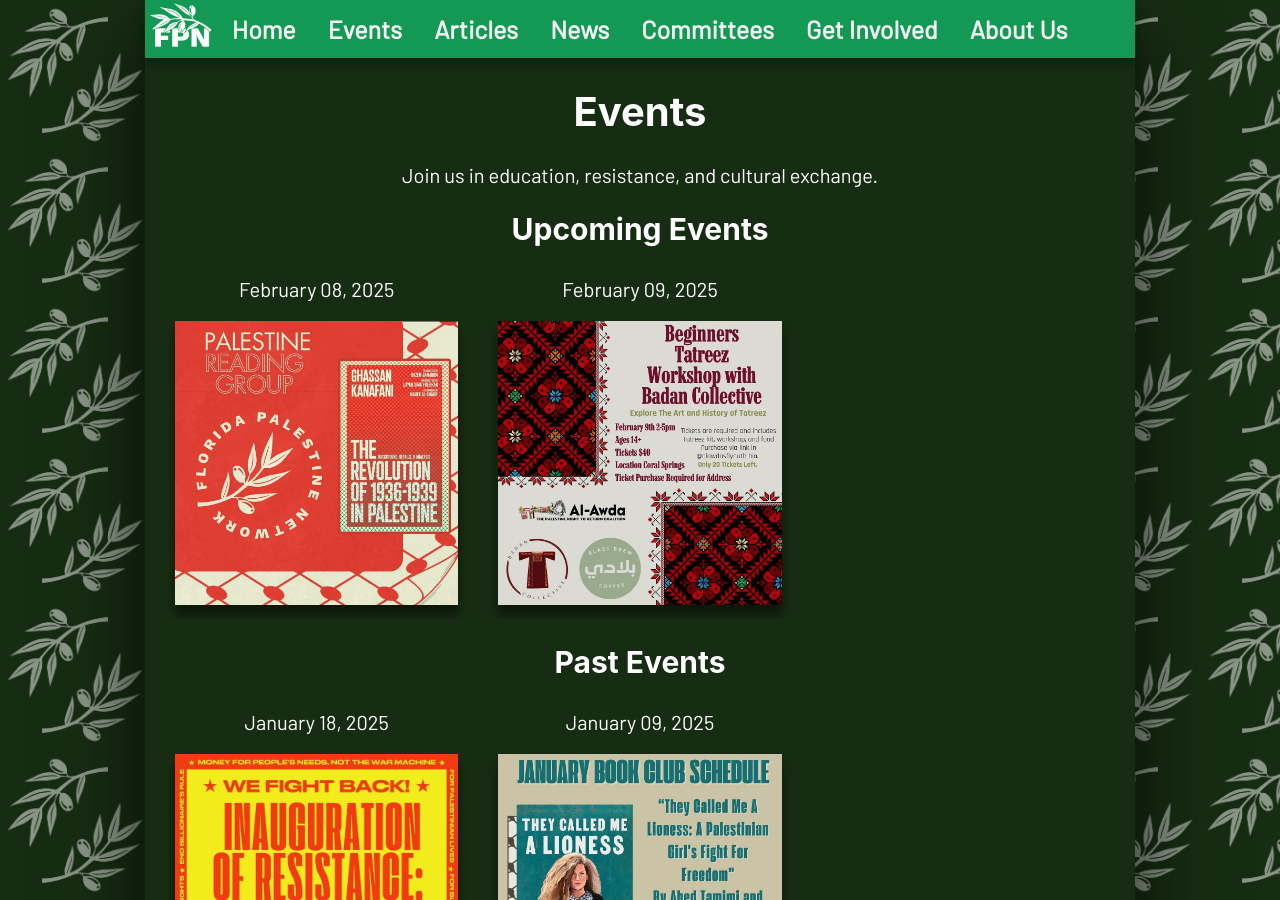
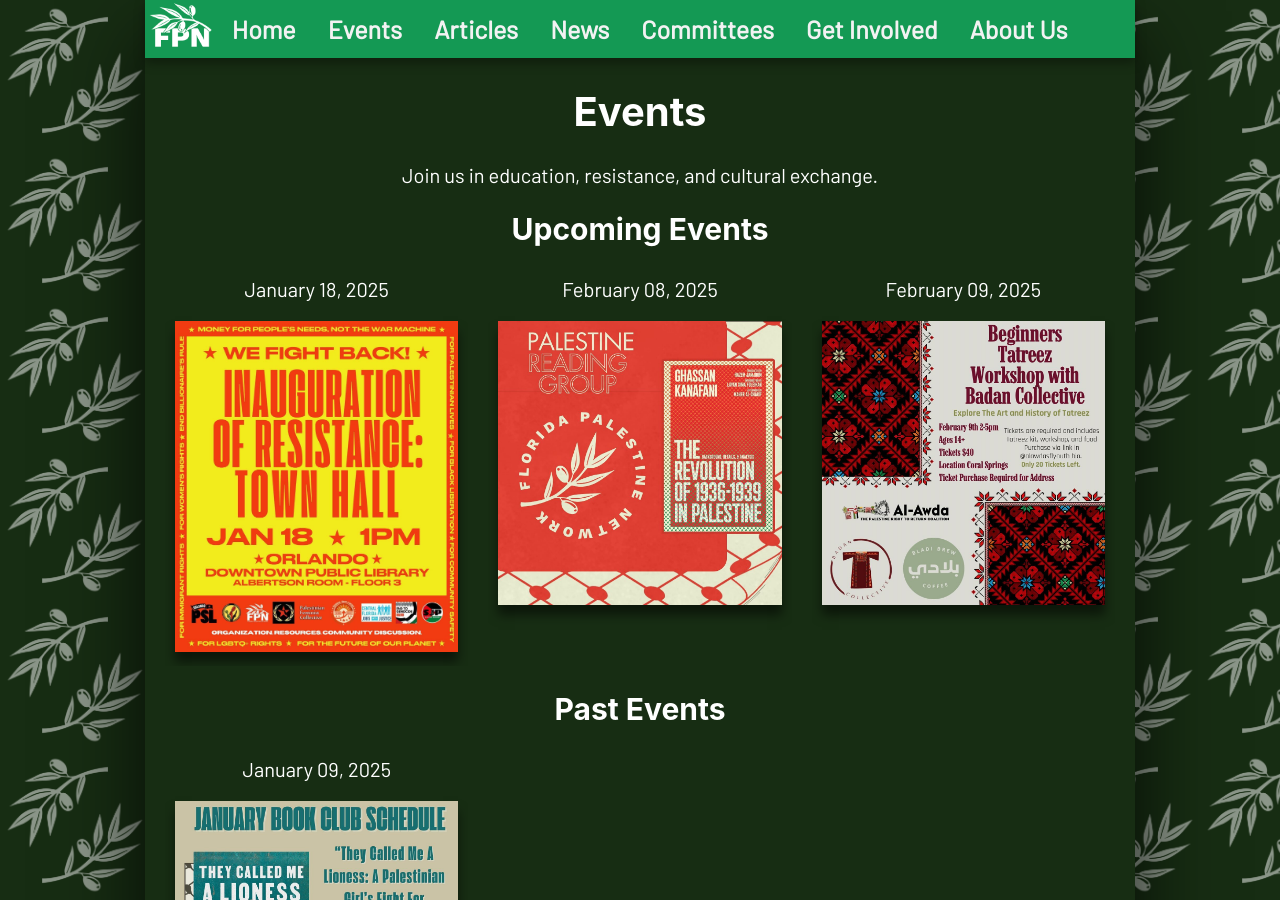
Before and after one commit to FloridaPalestineNetwork/FPN-Website, a Jekyll site: the page built from events.md, in a window 1280 px wide and 900 px high. Built offline with Jekyll 4.4.1, drawn with Linux system fonts in a browser that asks for light colours.

Commit message:
Corrected event date calculation

```diff
--- a/_layouts/events.html
+++ b/_layouts/events.html
@@ -12,14 +12,14 @@
             <h2 style="margin-bottom: 0px;">Upcoming Events</h2>
             <div class="grid">
                 {% assign upcoming_events = site.posts | where: "categories", "event" %}
-                {% assign current_time = site.time | date: "%s" %}
+                {% assign current_time = site.time | date: "%Y-%m-%d" | date: "%s"%}
 
                 {% assign sorted_upcoming_events = upcoming_events | sort: "event-date" %}
 
                 {% for event in sorted_upcoming_events %}
                 {% if event.event-date %}
                 {% assign event_date = event.event-date | date: "%s" %}
-                {% if event_date > current_time %}
+                {% if event_date >= current_time %}
                 <div class="event">
                     <p>{{ event.event-date | date: "%B %d, %Y" }}</p>
                     <a href="{{ event.url }}">
@@ -37,11 +37,11 @@
             <h2 style="margin-bottom: 0px;">Past Events</h2>
             <div class="grid">
                 {% assign past_events = site.posts | where: "categories", "event" %}
-                {% assign current_time = site.time | date: "%s" %}
+                {% assign current_time = site.time | date: "%Y-%m-%d" | date: "%s"%}
                 {% for event in past_events %}
                 {% if event.event-date %}
                 {% assign event_date = event.event-date | date: "%s" %}
-                {% if event_date <= current_time %}
+                {% if event_date < current_time %}
                 <div class="event">
                     <p>{{ event.event-date | date: "%B %d, %Y" }}</p>
                     <a href="{{ event.url }}">
--- a/_layouts/home.html
+++ b/_layouts/home.html
@@ -20,7 +20,7 @@
                     {% for event in site.posts %}
                     {% if event.categories contains "event" and event.event-date %}
                     {% assign event_date = event.event-date | date: "%s" %}
-                    {% assign current_date = site.time | date: "%s" %}
+                    {% assign current_date = site.time | date: "%Y-%m-%d" | date: "%s"%}
                     {% if event_date > current_date %}
                     {% if closest_event_date == nil or event_date < closest_event_date %} {% assign
                         closest_event_date=event_date %} {% assign next_event=event %} {% endif %} {% endif %} {% endif
```
